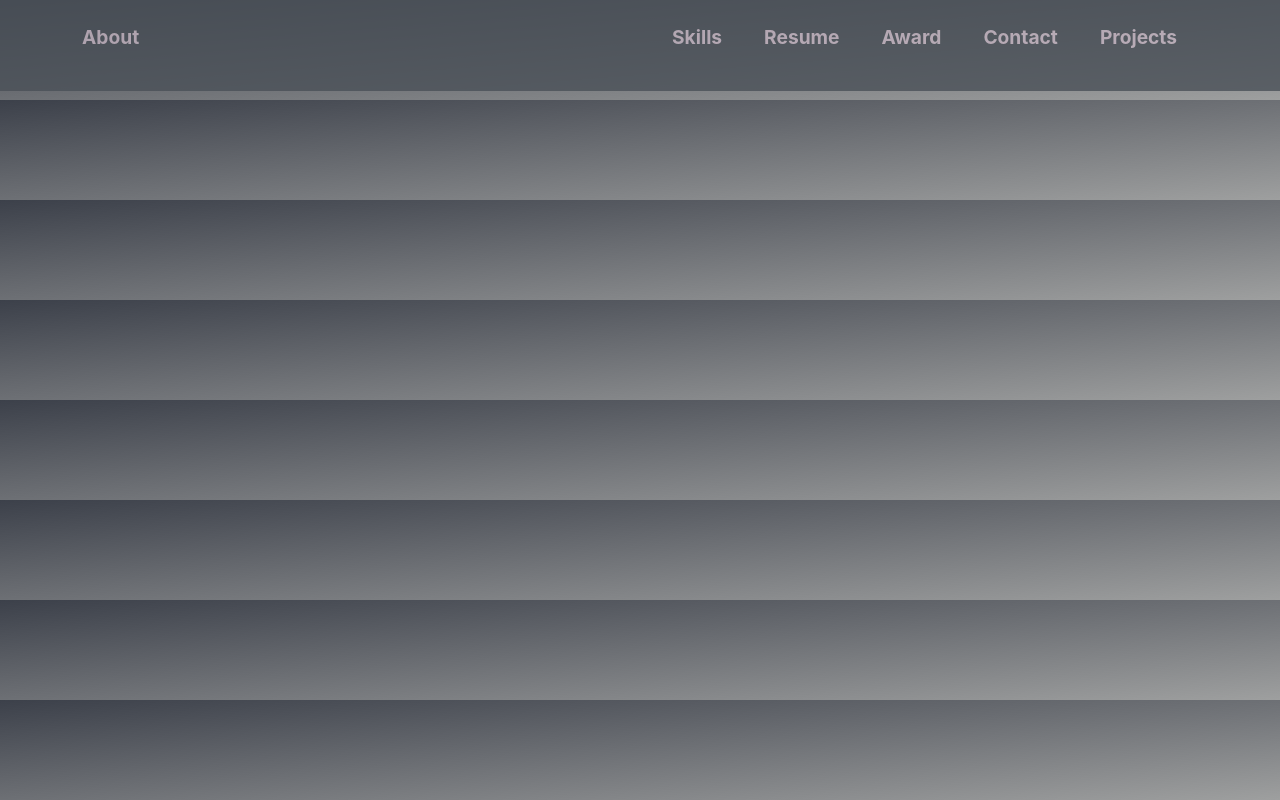
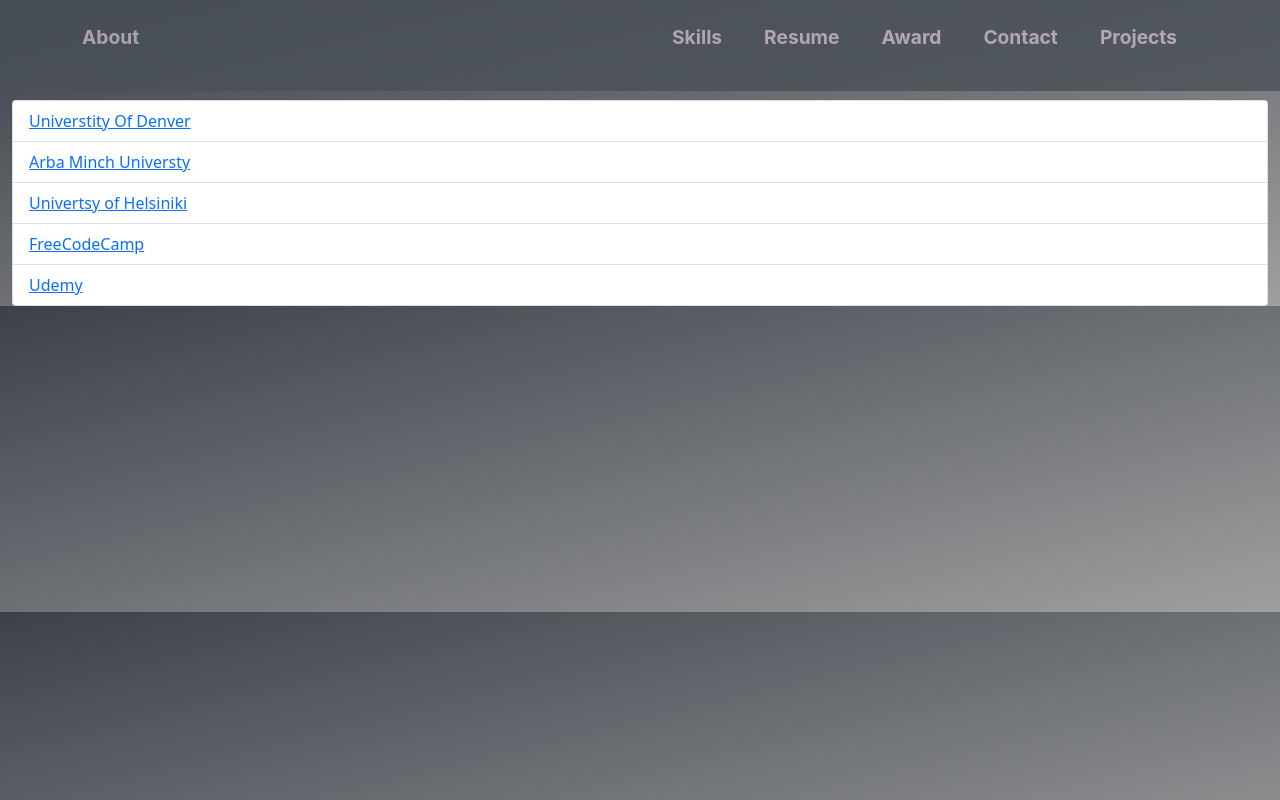
Before and after one commit to kumenger/last-porto, a React (Create React App) app: page /award in a window 1280 px wide. Built offline with nearby package versions, Linux system fonts and the light colour scheme; a web font is replaced by a local one.

Commit message:
certificates added

```diff
--- a/public/index.html
+++ b/public/index.html
@@ -92,7 +92,9 @@
       font-weight: initial
     }
 
-
+.pink2{
+  color: rgb(179, 139, 145);
+}
 
     #projects {}
 
--- a/src/App.js
+++ b/src/App.js
@@ -5,6 +5,7 @@
 import React from 'react';
 import Contact from './Contact';
 import Resume from './resume';
+import Award from './award'
 import {BrowserRouter as Router, Route, Routes} from 'react-router-dom';
 
 
@@ -20,6 +21,7 @@
         <Route path="/skills" element={<Skills />} />
         <Route path="/contact" element={<Contact />} />
         <Route path="/resume" element={<Resume />} />
+        <Route path="/award" element={<Award />} />
       </Routes>
     </Router>
 
--- a/src/Contact.js
+++ b/src/Contact.js
@@ -61,8 +61,7 @@
           </ListGroup.Item>
           <ListGroup.Item>
             <p className="">
-              <img src="https://img.icons8.com/color/20/000000/gmail-new.png" />{" "}
-              Kumeprog@gmail.com
+            <a href="mailto:kumeprog@gmail.com">Send Email</a>
             </p>
           </ListGroup.Item>
           <ListGroup.Item>
@@ -71,12 +70,7 @@
               live:kumeprog
             </p>
           </ListGroup.Item>
-          <ListGroup.Item>
-            <p className="">
-              <img src="https://img.icons8.com/color/20/000000/ms-outlook.png" />
-              mekumanfekeman@outlook.com
-            </p>
-          </ListGroup.Item>
+
         </ListGroup>
       </div>
     </div>
--- a/src/about.js
+++ b/src/about.js
@@ -24,10 +24,10 @@
               style={{letterSpacing: '8px', fontFamily: 'Monoton', color: 'snow'}}
             >
               {' '}
-             Hello <span className="pink">!</span>
+             Hello <span className="pink2">!</span>
             </p>
             <p className=" abouttext">
-              I'm{' '} <span className="pink" >kumenger beyene</span> {' '}
+              I'm{' '} <span className="pink2" >kumenger beyene</span> {' '}
               <span >
                  a fullstack Web,Mobile Developer{' '}
               </span>{' '}
@@ -49,9 +49,9 @@
                 Diversity visa lottery
               </a>{' '}
               that gives you the opportunity to{' '}
-              <span className="pink">Permanent Resident Card</span>.
+              <span className="pink2">Permanent Resident Card</span>.
                Graduated in Computer Science and Information
-              Techonolgy,<strong className="pink">Bsc</strong> at{' '}
+              Techonolgy,<strong className="pink2">Bsc</strong> at{' '}
               <a
                 href="https://www.amu.edu.et/"
                 target="_blank"
--- /dev/null
+++ b/src/award.js
@@ -0,0 +1,54 @@
+import React from "react";
+import { ListGroup } from "react-bootstrap";
+const Award = () => {
+  return (
+    <div className="row">
+      <div className="col-12">
+        <ListGroup>
+          <ListGroup.Item>
+            <a
+              href="https://www.linkedin.com/in/kumenger-beyene-3031a515b/"
+              target="_blank"
+              rel="noreferrer"
+            >
+             Universtity Of Denver
+            </a>
+          </ListGroup.Item>
+          <ListGroup.Item>
+            <a
+              href="https://drive.google.com/file/d/1B24pyx9kHwcJrTtUMeFwjluVHMh8RXpH/view?usp=sharing"
+              target="_blank"
+              rel="noreferrer"
+            >
+              {" "}
+             Arba Minch Universty
+            </a>
+          </ListGroup.Item>
+          <ListGroup.Item>
+            <a
+              href="https://drive.google.com/file/d/1K2XVPE-MJ2axS7vbmWsleLowv3tJ0TCf/view?usp=sharing"
+              target="_blank"
+              rel="noreferrer"
+            >
+              {" "}
+             Univertsy of Helsiniki
+            </a>
+          </ListGroup.Item>
+          <ListGroup.Item>
+            <a href="https://www.freecodecamp.org/kumengerbeyene" target="_blank">
+            FreeCodeCamp
+            </a>
+          </ListGroup.Item>
+          <ListGroup.Item>
+          <a href="https://www.udemy.com/certificate/UC-8a95409b-7d4d-4d8b-a6dc-8332f733dd33/" target="_blank">
+      Udemy
+            </a>
+          </ListGroup.Item>
+
+
+        </ListGroup>
+      </div>
+    </div>
+  );
+};
+export default Award;
--- a/src/header.js
+++ b/src/header.js
@@ -21,7 +21,7 @@
                             <Nav className="ms-auto">
                                 <Nav.Link as={Link}
                                     to="/skills"
-                                    eventKey={3}
+
                                     className="">
                                     <p className="navitems btn about ">
                                         Skills
@@ -33,7 +33,7 @@
                                     <p className="navitems btn about">Resume</p>
                                 </Nav.Link>
 
-                                <Nav.Link href="#">
+                                <Nav.Link as={Link} to="/award"   >
                                     <p className="navitems btn about">Award</p>
                                 </Nav.Link>
                                 <Nav.Link as={Link}
@@ -45,7 +45,7 @@
                                 </Nav.Link>
                                 <Nav.Link as={Link}
                                     to="/projects"
-                                    eventKey={2}>
+                                >
                                     <p className="navitems btn about">
                                         Projects
                                     </p>
```
